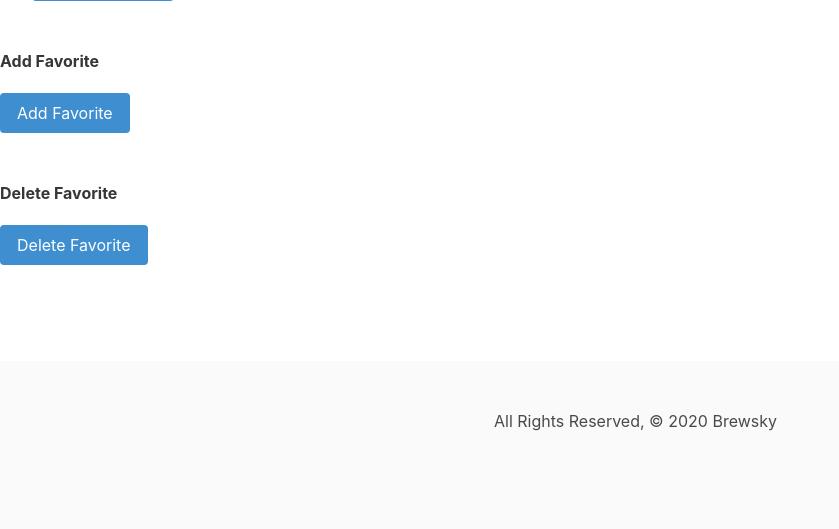
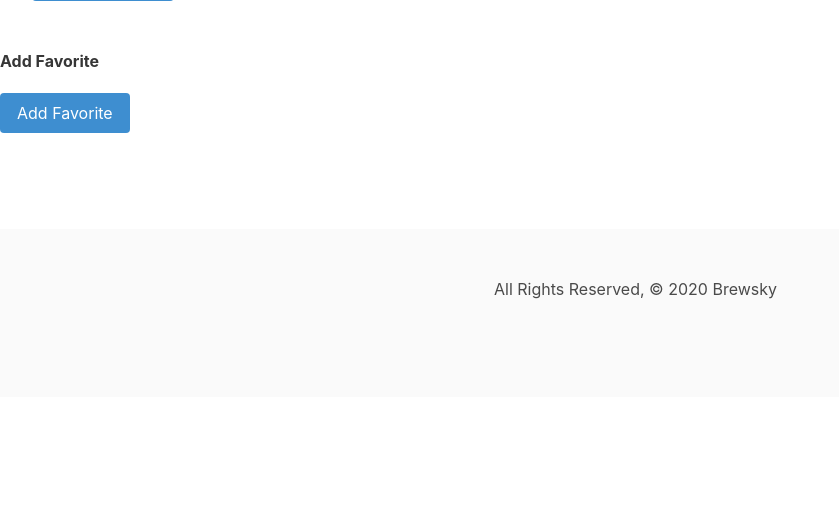
Before and after one commit to jczarat/brewsky, a Django app: template main_app/templates/breweries/detail.html in a window 1280 px wide. Shown: the part 909-1438 px from the top of the page, without its empty margins (0-839 px from the left). After the commit the page ends 1208 px from the top, so only its background shows below. Run offline with Django 3.2, Linux system fonts and the light colour scheme; the template is opened without the code that fills it, so the values that code supplies are empty; some libraries are stand-ins or nearby versions.

Commit message:
fix errors

```diff
--- a/main_app/templates/breweries/detail.html
+++ b/main_app/templates/breweries/detail.html
@@ -97,14 +97,4 @@
     </div>
 </form>
 
-<form action="{% url 'delete_favorite' brewery_result.api_id favorite.id %}" method="post" class='mb-6'>
-    {% csrf_token %}
-    <div class="field">
-        <label class="label">Delete Favorite</label>
-        <div class="control">
-            <input type="submit" class="button is-info mt-3" value="Delete Favorite">
-        </div>
-    </div>
-</form>
-
 {% endblock %}
--- a/main_app/views.py
+++ b/main_app/views.py
@@ -60,7 +60,6 @@
 
 def breweries_detail(request, brewery_id):
     comment_form = CommentForm()
-    favorite_form = FavoriteForm()
     d = requests.get(f'https://api.openbrewerydb.org/breweries/{brewery_id}')
     brewery = d.json()
     if Brewery.objects.filter(api_id=brewery['id']).exists() == False:
@@ -78,6 +77,7 @@
         )
     db_brewery = Brewery.objects.get(api_id=brewery_id)
     comments = Comment.objects.filter(brewery=db_brewery.id)
+    favorites = Favorite.objects.filter(brewery=db_brewery.id)
     total = 0
     average_rating = None
     for comment in comments:
@@ -87,7 +87,7 @@
     brewery_result = Brewery.objects.get(api_id=brewery_id)
     test = brewery['brewery_type'].capitalize()
     gm_token = os.environ['GOOGLE_MAPS_TOKEN']
-    return render(request, 'breweries/detail.html', {'brewery_result': brewery_result, 'comment_form': comment_form, 'comments': comments, 'gm_token': gm_token, 'average_rating': average_rating, 'favorite_form': favorite_form})
+    return render(request, 'breweries/detail.html', {'brewery_result': brewery_result, 'comment_form': comment_form, 'comments': comments, 'gm_token': gm_token, 'average_rating': average_rating})
 
 
 @login_required
```
